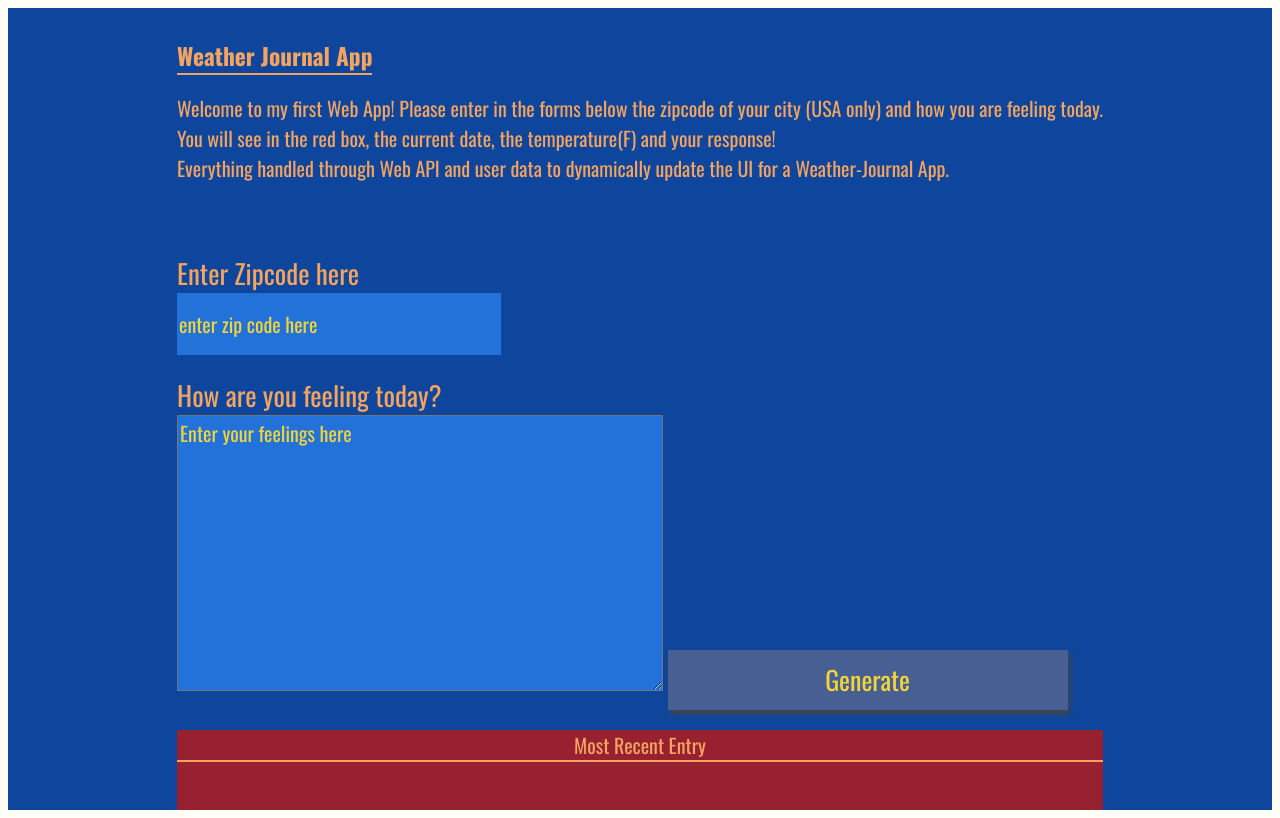
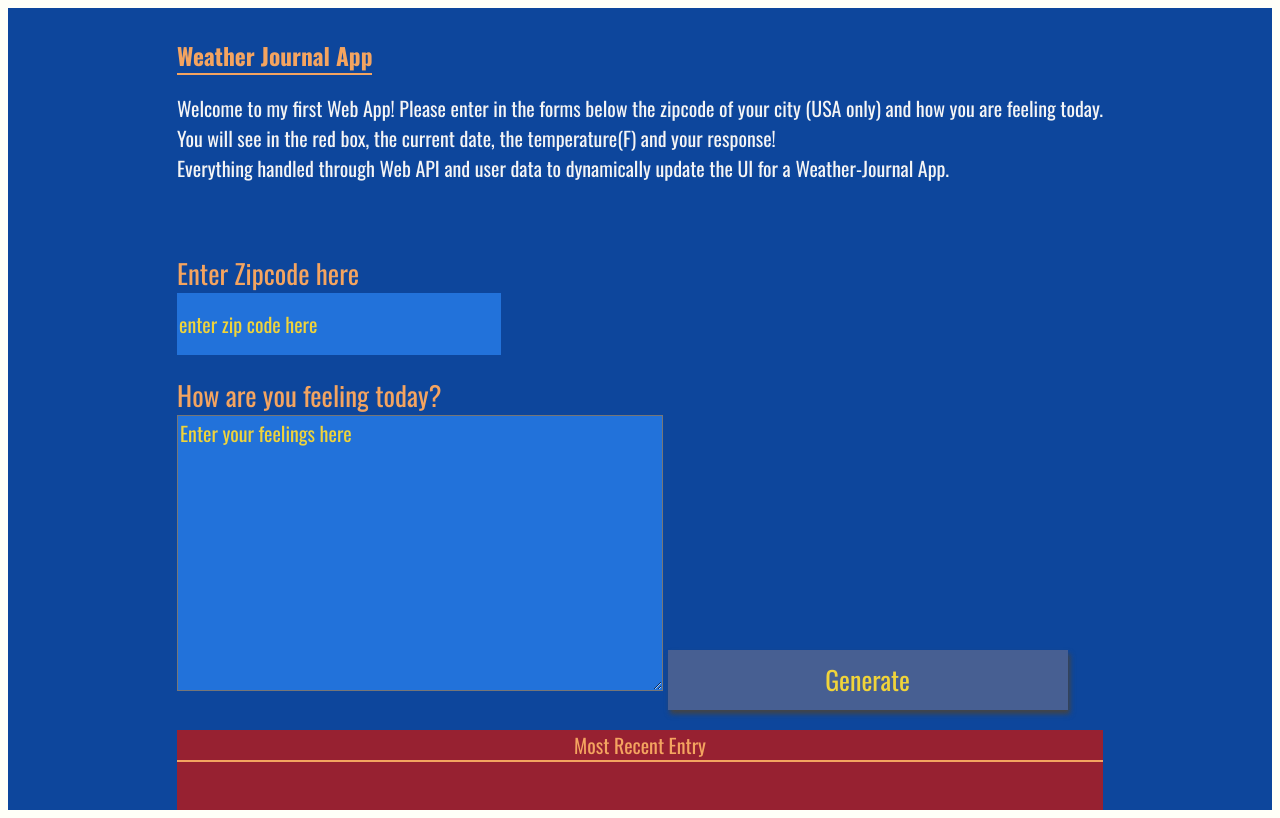
Before and after one commit to olmobianc/Project-3---Udacity-Front-End-Web-Development-Nanodegree, a plain HTML site: page website/index.html in a window 1280 px wide. Drawn offline with nearby package versions, Linux system fonts and the light colour scheme; a web font is replaced by a local one.

Commit message:
feat: adding white color to the paragraph

```diff
--- a/website/index.html
+++ b/website/index.html
@@ -14,7 +14,7 @@
 
         <div class="main-container">
             <h3 class="holder title headline">Weather Journal App</h3>
-            <p>Welcome to my first Web App! Please enter in the forms below the zipcode of your city (USA only) and how you are feeling today.
+            <p class="white-text">Welcome to my first Web App! Please enter in the forms below the zipcode of your city (USA only) and how you are feeling today.
             <br>
             You will see in the red box, the current date, the temperature(F) and your response!
             <br>
--- a/website/style.css
+++ b/website/style.css
@@ -107,3 +107,7 @@ button:focus {
 .answer {
     padding: 5px;
 }
+
+.white-text {
+    color: whitesmoke;
+}
```
